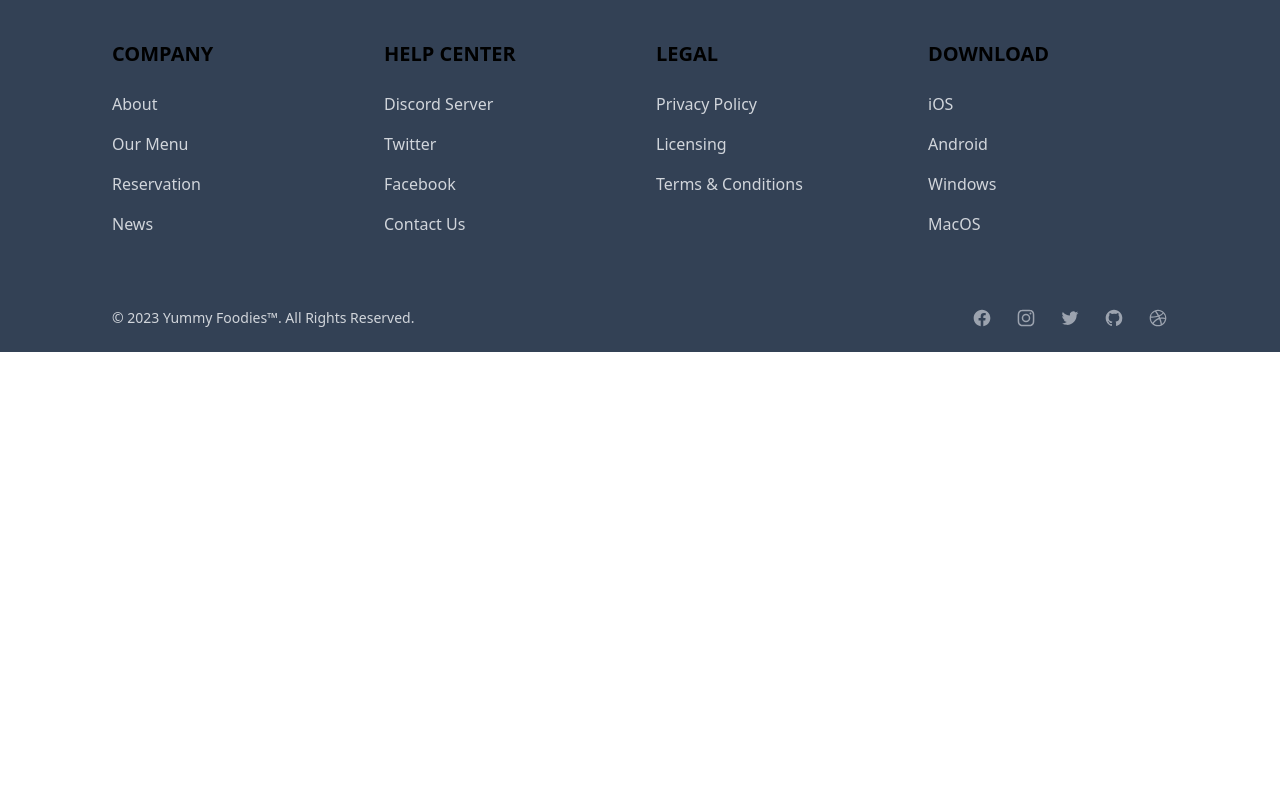
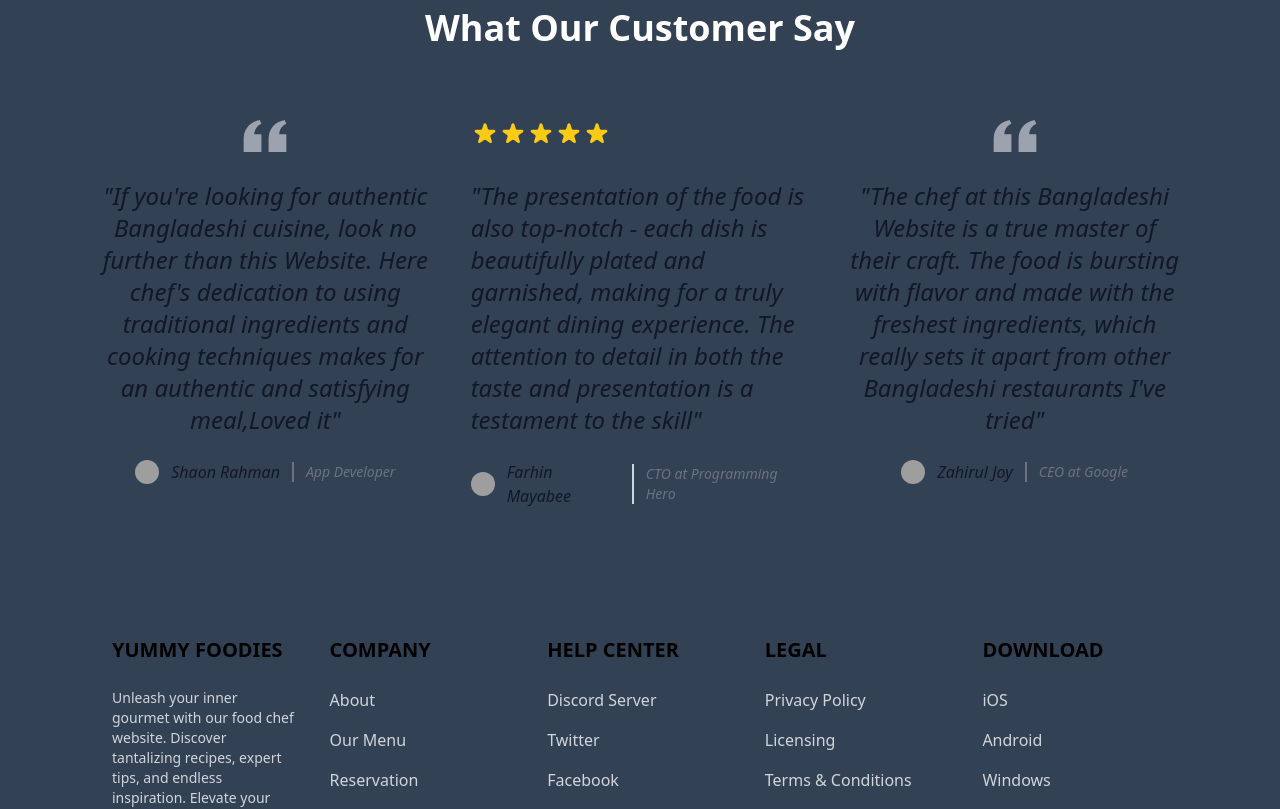
Before and after one commit to ZAHIRULISLAM-CSE/Yummy-Foodies-Client, a React (Vite) app: page / in a window 1280 px wide. Shown: the part 1060-1869 px from the top of the page. Before the commit the page ends 1412 px from the top, so only its background shows below. Built offline with nearby package versions, Linux system fonts and the light colour scheme; no server answers; grey boxes are pictures that could not be loaded.

Commit message:
added review section of customer

```diff
--- /dev/null
+++ b/src/components/customerReviews/Reviews.jsx
@@ -0,0 +1,155 @@
+import React from "react";
+
+const Reviews = () => {
+  return (
+    <div className="w-[85%] mt-12 mx-auto">
+      <div className="text-center mb-12 text-4xl font-semibold">
+        What Our Customer Say
+      </div>
+      <div className="grid  gap-9 grid-cols-1 md:grid-cols-3">
+        <div>
+          <figure className="max-w-screen-md mb-6 mt-6 mx-auto text-center">
+            <svg
+              aria-hidden="true"
+              className="w-12 h-12 mx-auto mb-3 text-gray-400 dark:text-gray-600"
+              viewBox="0 0 24 27"
+              fill="none"
+              xmlns="http://www.w3.org/2000/svg"
+            >
+              <path
+                d="M14.017 18L14.017 10.609C14.017 4.905 17.748 1.039 23 0L23.995 2.151C21.563 3.068 20 5.789 20 8H24V18H14.017ZM0 18V10.609C0 4.905 3.748 1.038 9 0L9.996 2.151C7.563 3.068 6 5.789 6 8H9.983L9.983 18L0 18Z"
+                fill="currentColor"
+              />
+            </svg>
+            <blockquote>
+              <p className="text-2xl italic font-medium text-gray-900 dark:text-white">
+                "If you're looking for authentic Bangladeshi cuisine, look no further than this Website. Here chef's dedication to using traditional ingredients and cooking techniques makes for an authentic and satisfying meal,Loved it"
+              </p>
+            </blockquote>
+            <figcaption className="flex items-center justify-center mt-6 space-x-3">
+              <img
+                className="w-6 h-6 rounded-full"
+                src="https://img.freepik.com/free-photo/cheerful-young-caucasian-businessman_171337-727.jpg?w=740&t=st=1683138951~exp=1683139551~hmac=a7291511f2100bf10be243c8badbf48fc9b0d4c164124240fcc47a2e8252c271"
+                alt="profile picture"
+              />
+              <div className="flex items-center divide-x-2 divide-gray-500 dark:divide-gray-700">
+                <cite className="pr-3 font-medium text-gray-900 dark:text-white">
+                  Shaon Rahman
+                </cite>
+                <cite className="pl-3 text-sm text-gray-500 dark:text-gray-400">
+                  App Developer
+                </cite>
+              </div>
+            </figcaption>
+          </figure>
+        </div>
+
+        <figure className="max-w-screen-md mx-auto  mb-6 mt-6  ">
+          <div className="flex items-center mb-8 text-yellow-300">
+            <svg
+              aria-hidden="true"
+              className="w-7 h-7"
+              fill="currentColor"
+              viewBox="0 0 20 20"
+              xmlns="http://www.w3.org/2000/svg"
+            >
+              <path d="M9.049 2.927c.3-.921 1.603-.921 1.902 0l1.07 3.292a1 1 0 00.95.69h3.462c.969 0 1.371 1.24.588 1.81l-2.8 2.034a1 1 0 00-.364 1.118l1.07 3.292c.3.921-.755 1.688-1.54 1.118l-2.8-2.034a1 1 0 00-1.175 0l-2.8 2.034c-.784.57-1.838-.197-1.539-1.118l1.07-3.292a1 1 0 00-.364-1.118L2.98 8.72c-.783-.57-.38-1.81.588-1.81h3.461a1 1 0 00.951-.69l1.07-3.292z"></path>
+            </svg>
+            <svg
+              aria-hidden="true"
+              className="w-7 h-7"
+              fill="currentColor"
+              viewBox="0 0 20 20"
+              xmlns="http://www.w3.org/2000/svg"
+            >
+              <path d="M9.049 2.927c.3-.921 1.603-.921 1.902 0l1.07 3.292a1 1 0 00.95.69h3.462c.969 0 1.371 1.24.588 1.81l-2.8 2.034a1 1 0 00-.364 1.118l1.07 3.292c.3.921-.755 1.688-1.54 1.118l-2.8-2.034a1 1 0 00-1.175 0l-2.8 2.034c-.784.57-1.838-.197-1.539-1.118l1.07-3.292a1 1 0 00-.364-1.118L2.98 8.72c-.783-.57-.38-1.81.588-1.81h3.461a1 1 0 00.951-.69l1.07-3.292z"></path>
+            </svg>
+            <svg
+              aria-hidden="true"
+              className="w-7 h-7"
+              fill="currentColor"
+              viewBox="0 0 20 20"
+              xmlns="http://www.w3.org/2000/svg"
+            >
+              <path d="M9.049 2.927c.3-.921 1.603-.921 1.902 0l1.07 3.292a1 1 0 00.95.69h3.462c.969 0 1.371 1.24.588 1.81l-2.8 2.034a1 1 0 00-.364 1.118l1.07 3.292c.3.921-.755 1.688-1.54 1.118l-2.8-2.034a1 1 0 00-1.175 0l-2.8 2.034c-.784.57-1.838-.197-1.539-1.118l1.07-3.292a1 1 0 00-.364-1.118L2.98 8.72c-.783-.57-.38-1.81.588-1.81h3.461a1 1 0 00.951-.69l1.07-3.292z"></path>
+            </svg>
+            <svg
+              aria-hidden="true"
+              className="w-7 h-7"
+              fill="currentColor"
+              viewBox="0 0 20 20"
+              xmlns="http://www.w3.org/2000/svg"
+            >
+              <path d="M9.049 2.927c.3-.921 1.603-.921 1.902 0l1.07 3.292a1 1 0 00.95.69h3.462c.969 0 1.371 1.24.588 1.81l-2.8 2.034a1 1 0 00-.364 1.118l1.07 3.292c.3.921-.755 1.688-1.54 1.118l-2.8-2.034a1 1 0 00-1.175 0l-2.8 2.034c-.784.57-1.838-.197-1.539-1.118l1.07-3.292a1 1 0 00-.364-1.118L2.98 8.72c-.783-.57-.38-1.81.588-1.81h3.461a1 1 0 00.951-.69l1.07-3.292z"></path>
+            </svg>
+            <svg
+              aria-hidden="true"
+              className="w-7 h-7"
+              fill="currentColor"
+              viewBox="0 0 20 20"
+              xmlns="http://www.w3.org/2000/svg"
+            >
+              <path d="M9.049 2.927c.3-.921 1.603-.921 1.902 0l1.07 3.292a1 1 0 00.95.69h3.462c.969 0 1.371 1.24.588 1.81l-2.8 2.034a1 1 0 00-.364 1.118l1.07 3.292c.3.921-.755 1.688-1.54 1.118l-2.8-2.034a1 1 0 00-1.175 0l-2.8 2.034c-.784.57-1.838-.197-1.539-1.118l1.07-3.292a1 1 0 00-.364-1.118L2.98 8.72c-.783-.57-.38-1.81.588-1.81h3.461a1 1 0 00.951-.69l1.07-3.292z"></path>
+            </svg>
+          </div>
+          <blockquote>
+            <p className="text-2xl italic font-medium text-gray-900 dark:text-white">
+              "The presentation of the food is also top-notch - each dish is beautifully plated and garnished, making for a truly elegant dining experience. The attention to detail in both the taste and presentation is a testament to the skill"
+            </p>
+          </blockquote>
+          <figcaption className="flex  mb-6 items-center mt-6 space-x-3">
+            <img
+              className="w-6 h-6 rounded-full"
+              src="https://flowbite.s3.amazonaws.com/blocks/marketing-ui/avatars/bonnie-green.png"
+              alt="profile picture"
+            />
+            <div className="flex items-center divide-x-2 divide-gray-300 dark:divide-gray-700">
+              <cite className="pr-3 font-medium text-gray-900 dark:text-white">
+                Farhin Mayabee
+              </cite>
+              <cite className="pl-3 text-sm text-gray-500 dark:text-gray-400">
+                CTO at Programming Hero
+              </cite>
+            </div>
+          </figcaption>
+        </figure>
+        <figure className="max-w-screen-md mt-6 mx-auto text-center">
+          <svg
+            aria-hidden="true"
+            className="w-12 h-12 mx-auto mb-3 text-gray-400 dark:text-gray-600"
+            viewBox="0 0 24 27"
+            fill="none"
+            xmlns="http://www.w3.org/2000/svg"
+          >
+            <path
+              d="M14.017 18L14.017 10.609C14.017 4.905 17.748 1.039 23 0L23.995 2.151C21.563 3.068 20 5.789 20 8H24V18H14.017ZM0 18V10.609C0 4.905 3.748 1.038 9 0L9.996 2.151C7.563 3.068 6 5.789 6 8H9.983L9.983 18L0 18Z"
+              fill="currentColor"
+            />
+          </svg>
+          <blockquote>
+            <p className="text-2xl italic font-medium text-gray-900 dark:text-white">
+              "The chef at this Bangladeshi Website is a true master of their craft. The food is bursting with flavor and made with the freshest ingredients, which really sets it apart from other Bangladeshi restaurants I've tried"
+            </p>
+          </blockquote>
+          <figcaption className="flex items-center justify-center mt-6 space-x-3">
+            <img
+              className="w-6 h-6 rounded-full"
+              src="https://img.freepik.com/free-photo/medium-shot-man-posing-studio_23-2150275677.jpg?w=740&t=st=1683139141~exp=1683139741~hmac=31635484906a152446b33b0e28208a7ecbc7832c61422621f1aeda7358333c3d"
+              alt="profile picture"
+            />
+            <div className="flex items-center divide-x-2 divide-gray-500 dark:divide-gray-700">
+              <cite className="pr-3 font-medium text-gray-900 dark:text-white">
+                Zahirul Joy
+              </cite>
+              <cite className="pl-3 text-sm text-gray-500 dark:text-gray-400">
+                CEO at Google
+              </cite>
+            </div>
+          </figcaption>
+        </figure>
+      </div>
+    </div>
+  );
+};
+
+export default Reviews;
--- a/src/components/footer/Footer.jsx
+++ b/src/components/footer/Footer.jsx
@@ -5,7 +5,11 @@ const Footer = () => {
     <div>
       <footer className="w-[85%] mt-12 mx-auto">
         <div className="mx-auto w-full max-w-screen-xl">
-          <div className="grid grid-cols-2 gap-8 px-4 py-6 lg:py-8 md:grid-cols-4">
+          <div className="grid grid-cols-2 gap-8 px-4 py-6 lg:py-8 md:grid-cols-5">
+            <div>
+                <h1 className="text-xl font-semibold uppercase   text-black">Yummy Foodies</h1>
+                <p className="text-sm text-gray-300 mt-6">Unleash your inner gourmet with our food chef website. Discover tantalizing recipes, expert tips, and endless inspiration. Elevate your cooking game and join our community of foodies. Start your journey to culinary perfection today!</p>
+            </div>
             <div>
               <h2 className="mb-6  font-semibold text-xl  text-black uppercase">
                 Company
--- a/src/components/homepage/ChefInfoCard.jsx
+++ b/src/components/homepage/ChefInfoCard.jsx
@@ -14,7 +14,7 @@ const ChefInfoCard = (props) => {
             alt=""
           />
         <div className="p-5">
-            <h5 className="mb-2 text-xl font-bold tracking-tight text-black dark:text-white">
+            <h5 className="mb-2 text-xl font-bold tracking-tight text-gray-300 dark:text-white">
               Name:{chef_name}
             </h5>
           <p className="mb-3 text-xl font-normal text-black">
--- a/src/components/homepage/Home.jsx
+++ b/src/components/homepage/Home.jsx
@@ -1,12 +1,14 @@
 import React from 'react';
 import Bannar from '../header/Bannar';
 import ChefInfo from './ChefInfo';
+import Reviews from '../customerReviews/Reviews';
 
 const Home = () => {
     return (
         <div>
             <Bannar></Bannar>
             <ChefInfo></ChefInfo>
+            <Reviews></Reviews>
         </div>
     );
 };
```
